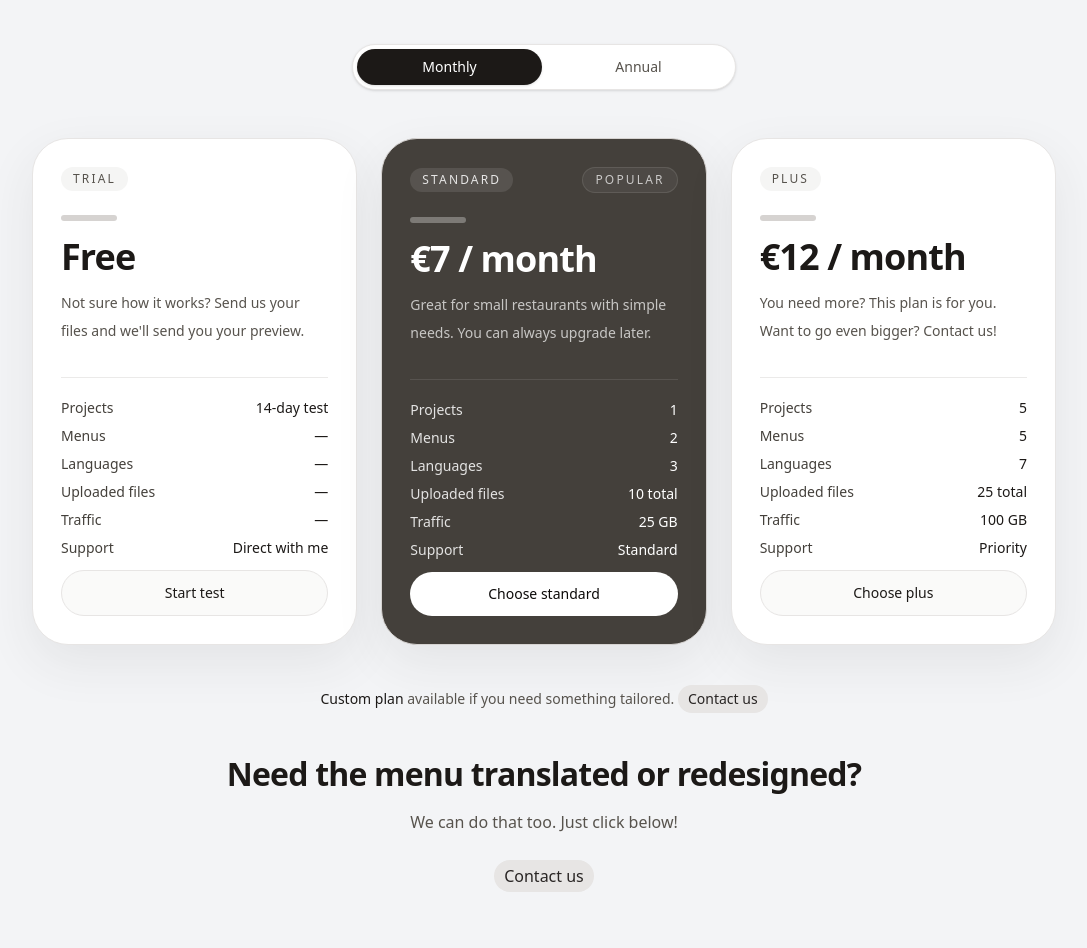
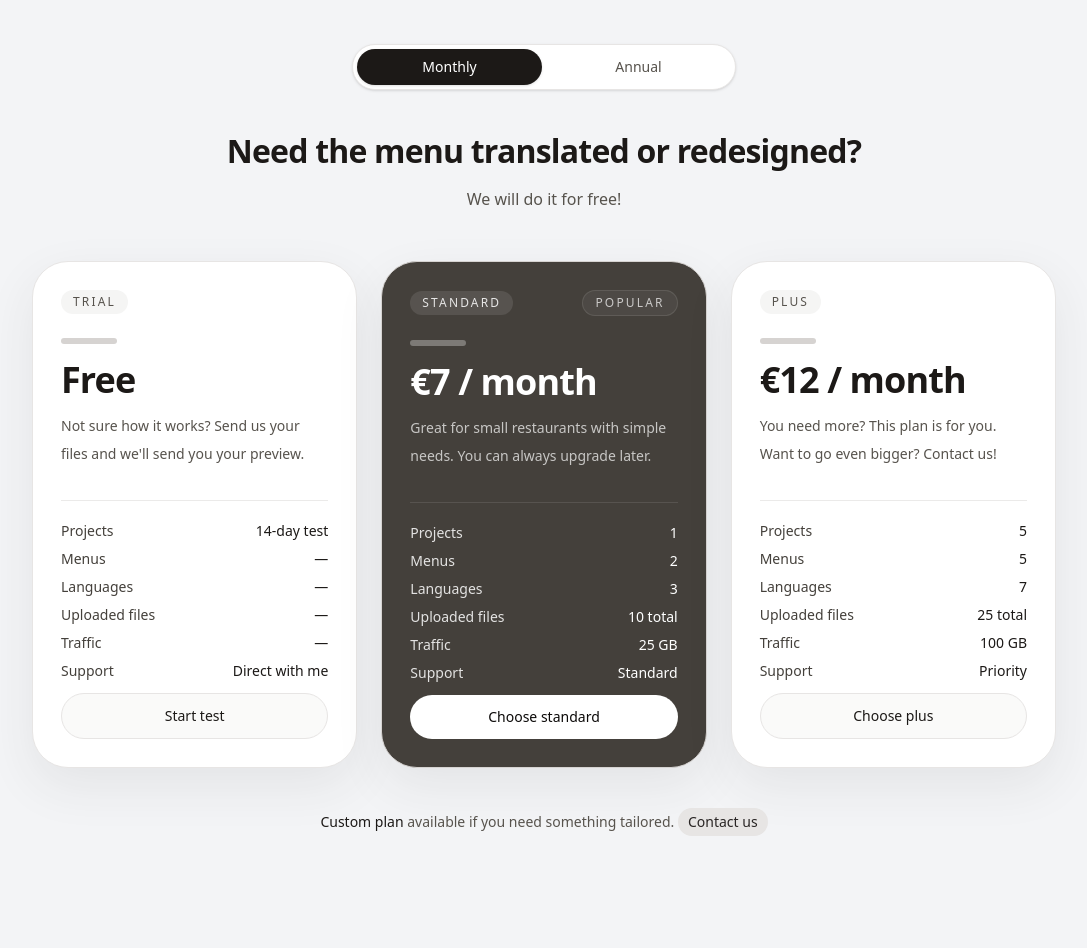
Before and after one commit to svarogdoo/tvojqr, a SvelteKit app in the folder frontend/: page /pricing in a window 1280 px wide. Shown: the part 264-1212 px from the top of the page, without its empty margins (96-1183 px from the left). Built offline with nearby package versions, Linux system fonts and the light colour scheme; no server answers.

Commit message:
pricing readjust

```diff
--- a/frontend/src/lib/homepageCopy.ts
+++ b/frontend/src/lib/homepageCopy.ts
@@ -104,7 +104,7 @@ export const homepageCopy = {
       },
       quote: {
         title: "Need the menu translated or redesigned?",
-        subtitle: "We can do that too. Just click below!",
+        subtitle: "We will do it for free!",
         cta: "Contact us",
       },
     },
--- a/frontend/src/routes/pricing/+page.svelte
+++ b/frontend/src/routes/pricing/+page.svelte
@@ -207,6 +207,17 @@
       </div>
     </div>
 
+    <blockquote class="mx-auto mt-10 max-w-3xl text-center">
+      <p
+        class="text-2xl font-semibold tracking-tight text-stone-900 sm:text-[2rem]"
+      >
+        {copy.quote.title}
+      </p>
+      <p class="mt-3 text-sm leading-7 text-stone-600 sm:text-base">
+        {copy.quote.subtitle}
+      </p>
+    </blockquote>
+
     <div class="mx-auto mt-12 grid max-w-5xl gap-6 lg:grid-cols-3 lg:items-stretch">
       {#each plans as plan}
         <article
@@ -293,24 +304,6 @@
       </p>
     </div>
 
-    <blockquote class="mx-auto mt-10 max-w-3xl text-center">
-      <p
-        class="text-2xl font-semibold tracking-tight text-stone-900 sm:text-[2rem]"
-      >
-        {copy.quote.title}
-      </p>
-      <p class="mt-3 text-sm leading-7 text-stone-600 sm:text-base">
-        {copy.quote.subtitle}
-      </p>
-    </blockquote>
-
-    <div class="mt-6 text-center">
-      <a
-        href="/contact"
-        class="inline-flex rounded-full bg-stone-200 px-2.5 py-1 font-medium text-stone-800 transition-colors hover:bg-stone-300"
-        >{copy.quote.cta}</a
-      >
-    </div>
   </section>
 </main>
 
```
